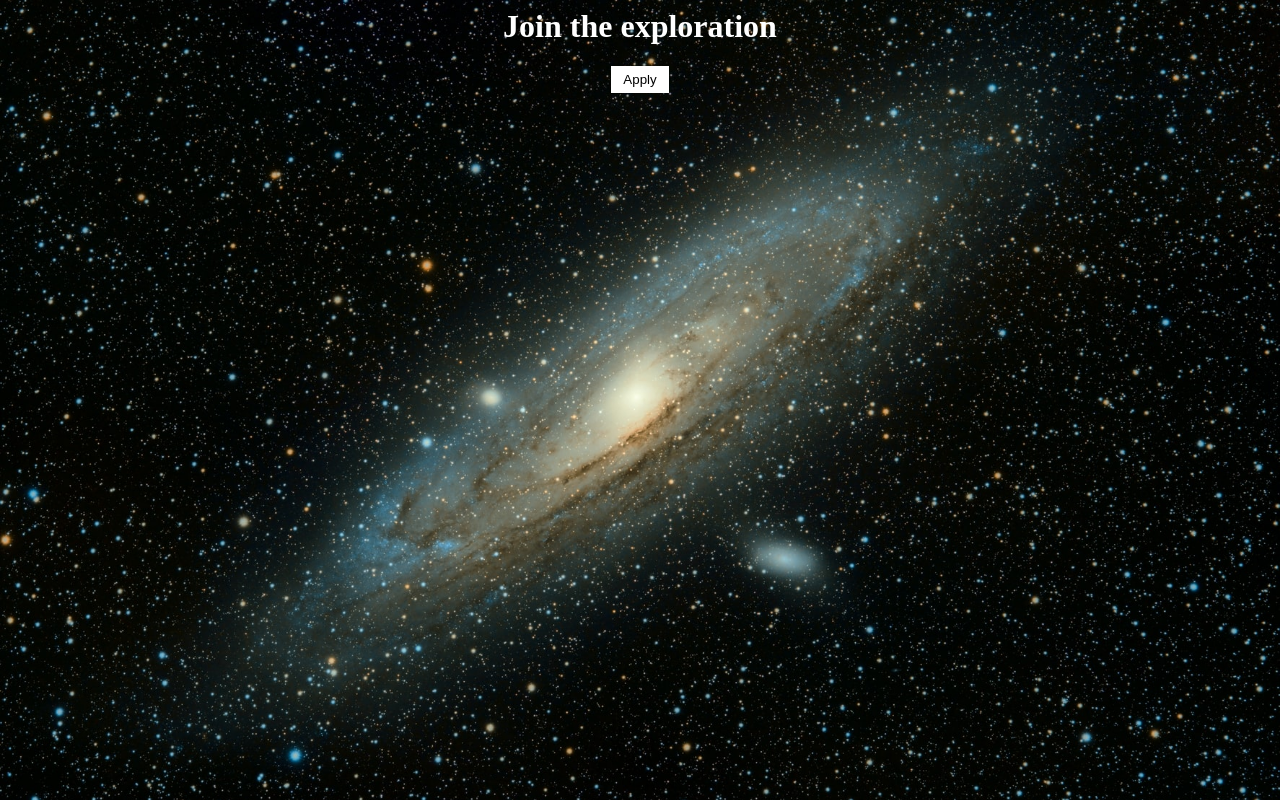
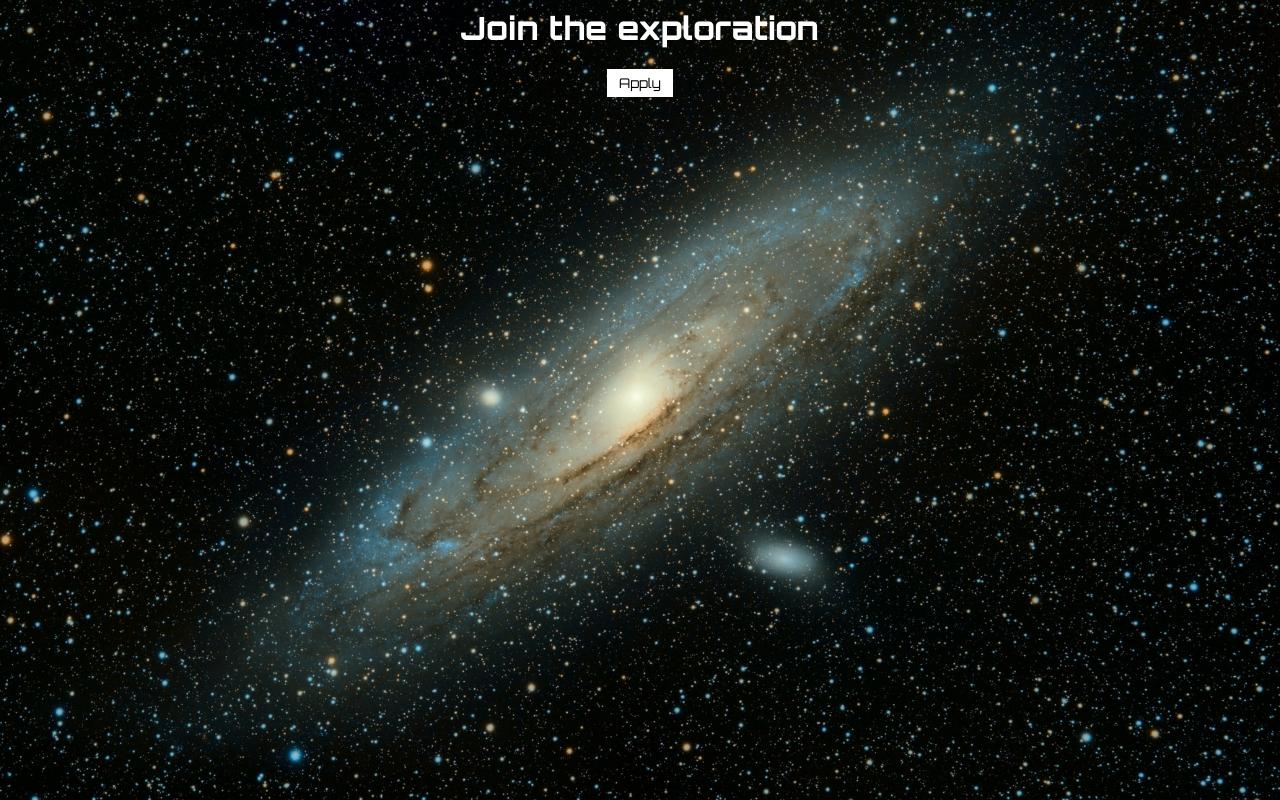
Before and after one commit to giraldiego/space-exploration, a plain HTML site: page index.html in a window 1280 px wide. Drawn offline with Linux system fonts and the light colour scheme.

Commit message:
Add Google font

```diff
--- a/index.html
+++ b/index.html
@@ -1,12 +1,18 @@
 <html>
   <head>
+    <link rel="preconnect" href="https://fonts.googleapis.com" />
+    <link rel="preconnect" href="https://fonts.gstatic.com" crossorigin />
+    <link
+      href="https://fonts.googleapis.com/css2?family=Orbitron:wght@400;800&display=swap"
+      rel="stylesheet"
+    />
     <!-- <link rel="stylesheet" href="https://cdnjs.cloudflare.com/ajax/libs/normalize/8.0.1/normalize.css"> -->
     <link rel="stylesheet" href="styles.css" />
   </head>
   <body>
     <div class="wrapper">
-        <h1>Join the exploration</h1>
-        <button class="btn">Apply</button>
+      <h1>Join the exploration</h1>
+      <button class="btn">Apply</button>
     </div>
   </body>
 </html>
--- a/styles.css
+++ b/styles.css
@@ -2,14 +2,8 @@ body {
     color: white;
     background-image: url("images/universe.jpg");
     background-size: cover;
+    font-family: 'Orbitron', sans-serif;
 }
-
-/*
-Challenge:
-1. Center the text and button
-2. Style the button according to the design.
-   Use a class to select the button.
-*/
 
 .wrapper {
     text-align: center;
@@ -19,7 +13,8 @@ Challenge:
     background-color: white;
     padding: 6px 12px;
     border: none;
-    /* font-weight: bold; */
+    font-family: inherit;
+    /* font-family: 'Orbitron', sans-serif; */
 }
 
 /* body * {
```
